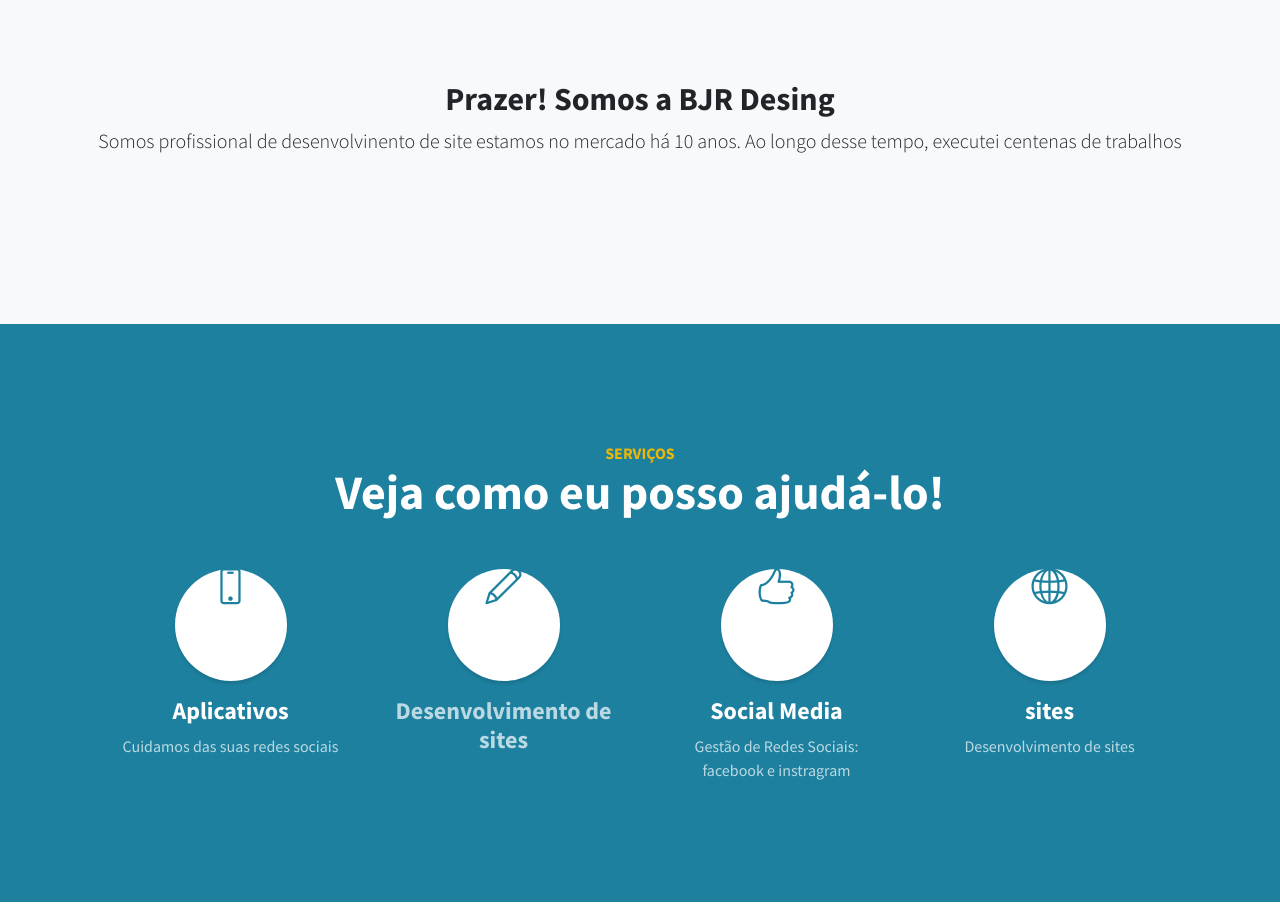
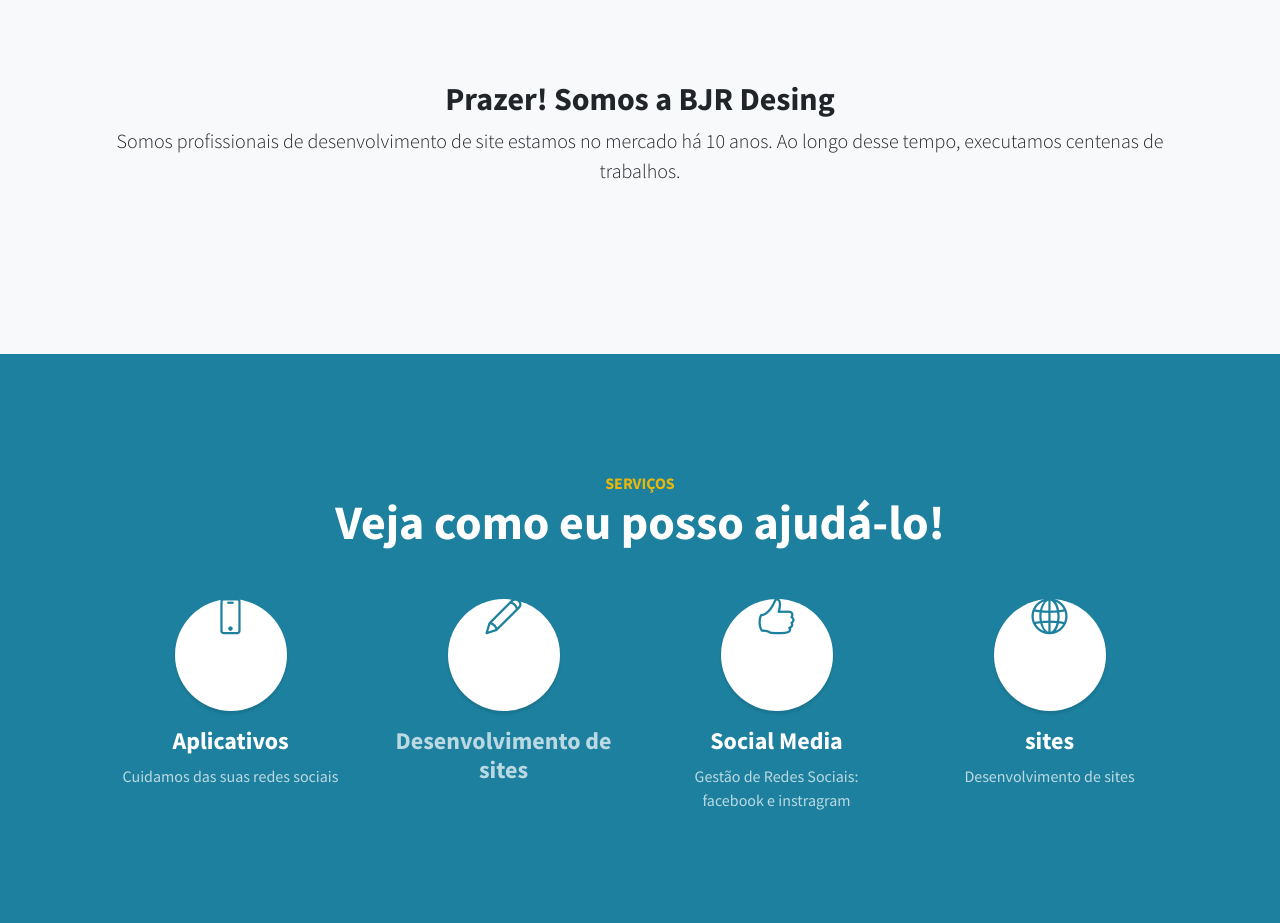
Before and after one commit to piresrichard/bjr-design, a plain HTML site: page index.html in a window 1280 px wide. Shown: the part 840-1763 px from the top of the page. Drawn offline with Linux system fonts and the light colour scheme.

Commit message:
Correções de erros

```diff
--- a/index.html
+++ b/index.html
@@ -50,8 +50,8 @@
         <div class="row">
           <div class="col-Ig-10 mx-auto">
             <h2>Prazer! Somos a BJR Desing</h2>
-            <p class="lead mb-5">Somos profissional de desenvolvinento de site estamos no mercado há 10 anos. Ao longo
-              desse tempo, executei centenas de trabalhos
+            <p class="lead mb-5">Somos profissionais de desenvolvimento de site estamos no mercado há 10 anos. Ao longo
+              desse tempo, executamos centenas de trabalhos.
           </div>
         </div>
       </div>
```
